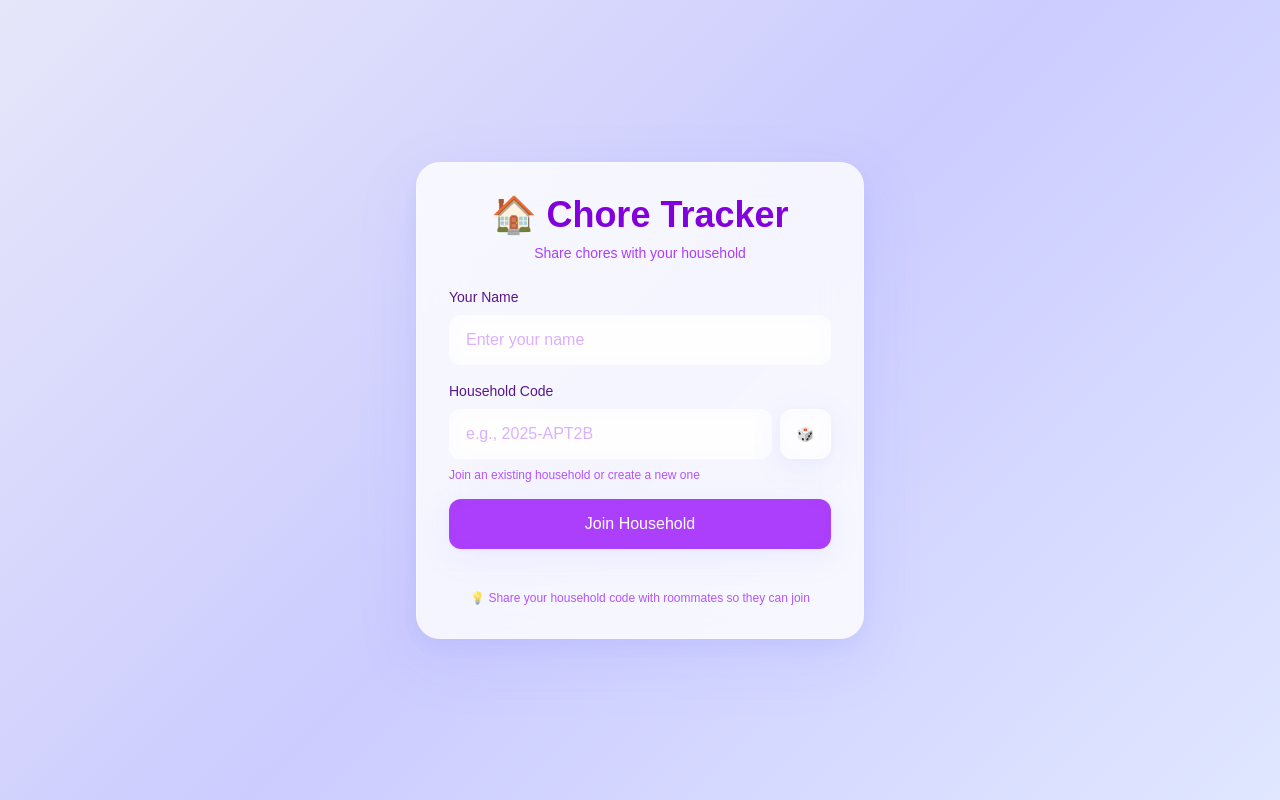
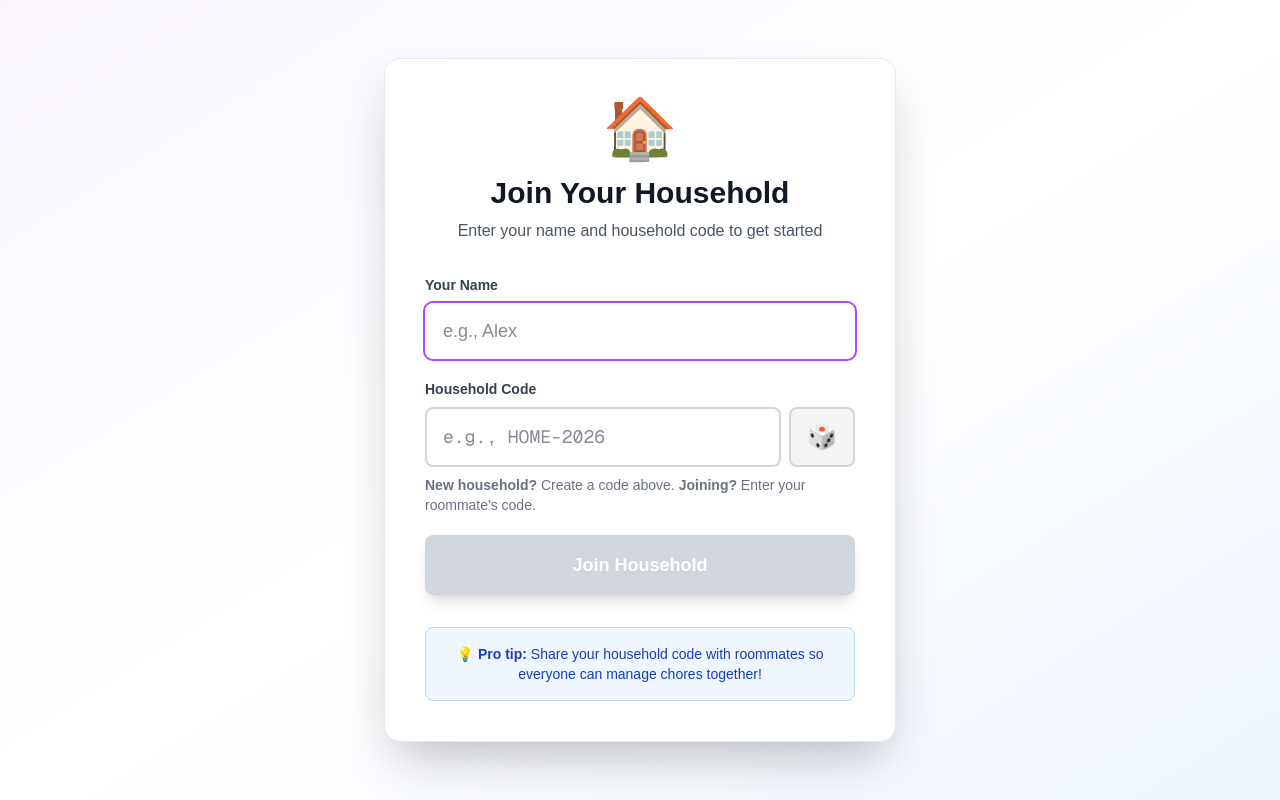
Before and after one commit to ishita03133/chore-tracker, a Next.js app: page / in a window 1280 px wide. Built offline with nearby package versions, Linux system fonts and the light colour scheme.

Commit message:
made auth flow better

```diff
--- a/src/app/page.tsx
+++ b/src/app/page.tsx
@@ -186,6 +186,9 @@ export default function Home() {
   // State to track if component is mounted (needed for portal rendering)
   const [isMounted, setIsMounted] = useState(false);
 
+  // State to track if household code was just copied (for showing feedback)
+  const [codeCopied, setCodeCopied] = useState(false);
+
   /* ============================================
      LOCALSTORAGE PERSISTENCE - LOAD & SAVE
      ============================================
@@ -235,6 +238,72 @@ export default function Home() {
     setHouseholdId(household);
     setUserId(uid);
     setIsAuthenticated(true);
+  };
+
+  // Sign out handler - clears auth and returns to login screen
+  const handleSignOut = () => {
+    // Confirm before signing out
+    if (confirm("Are you sure you want to sign out? Your chores will remain in the household.")) {
+      // Clear auth data from localStorage
+      localStorage.removeItem("userId");
+      localStorage.removeItem("userName");
+      localStorage.removeItem("householdId");
+
+      // Reset auth state
+      setUserId(null);
+      setUserName(null);
+      setHouseholdId(null);
+      setIsAuthenticated(false);
+    }
+  };
+
+  // Delete assignee handler - removes assignee and clears from chores/categories
+  const handleDeleteAssignee = (assigneeId: number) => {
+    const assignee = assignees.find((a) => a.id === assigneeId);
+    if (!assignee) return;
+
+    // Check if assignee is used in any chores
+    const choresUsingAssignee = chores.filter((chore) =>
+      chore.assigneeIds.includes(assigneeId)
+    );
+
+    // Check if assignee is used in any categories
+    const categoriesUsingAssignee = categories.filter((cat) =>
+      cat.assigneeIds.includes(assigneeId)
+    );
+
+    // Build confirmation message
+    let confirmMessage = `Delete "${assignee.name}"?`;
+    if (choresUsingAssignee.length > 0 || categoriesUsingAssignee.length > 0) {
+      confirmMessage += `\n\nThis will remove them from:`;
+      if (choresUsingAssignee.length > 0) {
+        confirmMessage += `\n• ${choresUsingAssignee.length} chore(s)`;
+      }
+      if (categoriesUsingAssignee.length > 0) {
+        confirmMessage += `\n• ${categoriesUsingAssignee.length} category/categories`;
+      }
+    }
+
+    if (confirm(confirmMessage)) {
+      // Remove assignee from all chores
+      setChores(
+        chores.map((chore) => ({
+          ...chore,
+          assigneeIds: chore.assigneeIds.filter((id) => id !== assigneeId),
+        }))
+      );
+
+      // Remove assignee from all categories
+      setCategories(
+        categories.map((cat) => ({
+          ...cat,
+          assigneeIds: cat.assigneeIds.filter((id) => id !== assigneeId),
+        }))
+      );
+
+      // Remove the assignee itself
+      setAssignees(assignees.filter((a) => a.id !== assigneeId));
+    }
   };
 
   // PHASE 1: Load data from localStorage on mount
@@ -907,30 +976,88 @@ export default function Home() {
     <div className="flex min-h-screen items-center justify-center font-sans">
       {/* Main content container with centered layout and max width */}
       <main className="flex min-h-screen w-full max-w-3xl flex-col items-start py-16 px-8">
-        {/* Header with title and add button */}
-        <div className="w-full flex items-center justify-between mb-8">
-          {/* Left side: Title and user info */}
-          <div>
+        {/* Header with title and household info */}
+        <div className="w-full mb-8">
+
+          {/* Title and Add Button Row */}
+          <div className="flex items-center justify-between mb-4">
             <h1 className="text-4xl font-semibold text-black dark:text-zinc-50">
           Chore Tracker
         </h1>
-            <p className="text-sm text-purple-600/70 dark:text-purple-400/70 mt-1">
-              {userName} · {householdId}
+
+            {/* Add Chore button */}
+            {chores.length > 0 && !isAddingChore && (
+              <button
+                onClick={() => {
+                  setIsAddingChore(true);
+                }}
+                className="px-4 py-2 bg-white/40 hover:bg-white/60 dark:bg-white/10 dark:hover:bg-white/20 backdrop-blur-md border border-white/20 text-purple-700 dark:text-purple-300 rounded-xl transition-all duration-300 shadow-glass text-sm font-medium"
+              >
+                + Add Chore
+              </button>
+            )}
+          </div>
+
+          {/* Household Info Card - Prominent & Clear */}
+          <div className="p-4 rounded-xl bg-white/60 dark:bg-white/10 backdrop-blur-md border border-white/30 shadow-sm">
+            <div className="flex items-center justify-between">
+              <div>
+                <div className="text-xs font-semibold text-purple-600/70 dark:text-purple-400/70 uppercase tracking-wide mb-1">
+                  Your Household
+                </div>
+                <div className="flex items-center gap-3">
+                  <span className="text-lg font-bold text-purple-900 dark:text-purple-100">
+                    {userName}
+                  </span>
+                  <span className="text-purple-400 dark:text-purple-600">•</span>
+                  <span className="text-lg font-mono font-bold text-purple-700 dark:text-purple-300">
+                    {householdId}
+                  </span>
+                </div>
+              </div>
+
+              {/* Action Buttons */}
+              <div className="flex items-center gap-2">
+                {/* Copy Code Button */}
+                <button
+                  onClick={() => {
+                    navigator.clipboard.writeText(householdId || "");
+                    setCodeCopied(true);
+                    setTimeout(() => setCodeCopied(false), 2000);
+                  }}
+                  className="px-4 py-2 bg-purple-600/80 hover:bg-purple-700/90 dark:bg-purple-700/80 dark:hover:bg-purple-600/90 text-white rounded-lg transition-all shadow-sm font-medium text-sm flex items-center gap-2"
+                  title="Copy household code"
+                >
+                  {codeCopied ? (
+                    <>
+                      <span>✓</span>
+                      <span>Copied!</span>
+                    </>
+                  ) : (
+                    <>
+                      <span>📋</span>
+                      <span>Copy Code</span>
+                    </>
+                  )}
+                </button>
+
+                {/* Sign Out Button */}
+                <button
+                  onClick={handleSignOut}
+                  className="px-4 py-2 bg-white/40 hover:bg-red-50/60 dark:bg-white/10 dark:hover:bg-red-900/30 border border-white/30 hover:border-red-300/50 dark:hover:border-red-700/50 text-gray-700 hover:text-red-600 dark:text-gray-300 dark:hover:text-red-400 rounded-lg transition-all shadow-sm font-medium text-sm flex items-center gap-2"
+                  title="Sign out of household"
+                >
+                  <span>🚪</span>
+                  <span>Sign Out</span>
+                </button>
+              </div>
+            </div>
+
+            {/* Helper text */}
+            <p className="text-xs text-purple-600/60 dark:text-purple-400/60 mt-2">
+              Share this code with roommates so they can join your household
             </p>
           </div>
-
-          {/* Right side: Add Chore button */}
-          {chores.length > 0 && !isAddingChore && (
-            <button
-              onClick={() => {
-                // Show the inline input form for adding a new chore
-                setIsAddingChore(true);
-              }}
-              className="px-4 py-2 bg-white/40 hover:bg-white/60 dark:bg-white/10 dark:hover:bg-white/20 backdrop-blur-md border border-white/20 text-purple-700 dark:text-purple-300 rounded-xl transition-all duration-300 shadow-glass text-sm font-medium"
-            >
-              + Add Chore
-            </button>
-          )}
         </div>
 
         {/* ============================================
--- a/src/components/LoginScreen.tsx
+++ b/src/components/LoginScreen.tsx
@@ -87,40 +87,45 @@ export default function LoginScreen({ onLogin }: LoginScreenProps) {
   };
 
   return (
-    <div className="min-h-screen flex items-center justify-center p-4">
-      <div className="w-full max-w-md">
-        {/* Card */}
-        <div className="backdrop-blur-xl bg-white/80 dark:bg-purple-950/80 border border-white/30 rounded-3xl shadow-glass-strong p-8 space-y-6">
-          {/* Header */}
-          <div className="text-center space-y-2">
-            <h1 className="text-4xl font-bold text-purple-700 dark:text-purple-300">
-              🏠 Chore Tracker
+    <div className="min-h-screen flex items-center justify-center p-6 bg-gradient-to-br from-purple-50 via-white to-blue-50 dark:from-gray-900 dark:via-purple-900 dark:to-gray-900">
+      <div className="w-full max-w-lg">
+        {/* Simple Card */}
+        <div className="bg-white dark:bg-gray-800 rounded-2xl shadow-2xl p-10 border border-gray-200 dark:border-gray-700">
+
+          {/* Clear Header */}
+          <div className="text-center mb-8">
+            <div className="text-6xl mb-4">🏠</div>
+            <h1 className="text-3xl font-bold text-gray-900 dark:text-white mb-2">
+              Join Your Household
             </h1>
-            <p className="text-sm text-purple-600/80 dark:text-purple-400/80">
-              Share chores with your household
+            <p className="text-gray-600 dark:text-gray-400">
+              Enter your name and household code to get started
             </p>
           </div>
 
-          {/* Form */}
-          <div className="space-y-4">
-            {/* Name Input */}
+          {/* Simple Form */}
+          <div className="space-y-5">
+
+            {/* Name Input - Simple & Clear */}
             <div>
-              <label className="block text-sm font-medium text-purple-900 dark:text-purple-200 mb-2">
+              <label className="block text-sm font-semibold text-gray-700 dark:text-gray-300 mb-2">
                 Your Name
               </label>
               <input
                 type="text"
                 value={name}
                 onChange={(e) => setName(e.target.value)}
-                placeholder="Enter your name"
-                className="w-full px-4 py-3 border border-white/30 rounded-xl bg-white/50 dark:bg-white/10 backdrop-blur-md text-black dark:text-zinc-50 focus:outline-none focus:ring-2 focus:ring-purple-400/50 focus:border-purple-300 transition-all duration-300 placeholder:text-purple-400/60"
+                onKeyPress={(e) => e.key === 'Enter' && handleJoinHousehold()}
+                placeholder="e.g., Alex"
+                className="w-full px-4 py-3 text-lg border-2 border-gray-300 dark:border-gray-600 rounded-lg bg-white dark:bg-gray-700 text-gray-900 dark:text-white focus:outline-none focus:ring-2 focus:ring-purple-500 focus:border-transparent transition-all"
                 disabled={isLoading}
+                autoFocus
               />
             </div>
 
-            {/* Household Code Input */}
+            {/* Household Code Input - Simple & Clear */}
             <div>
-              <label className="block text-sm font-medium text-purple-900 dark:text-purple-200 mb-2">
+              <label className="block text-sm font-semibold text-gray-700 dark:text-gray-300 mb-2">
                 Household Code
               </label>
               <div className="flex gap-2">
@@ -128,45 +133,46 @@ export default function LoginScreen({ onLogin }: LoginScreenProps) {
                   type="text"
                   value={householdCode}
                   onChange={(e) => setHouseholdCode(e.target.value.toUpperCase())}
-                  placeholder="e.g., 2025-APT2B"
-                  className="flex-1 px-4 py-3 border border-white/30 rounded-xl bg-white/50 dark:bg-white/10 backdrop-blur-md text-black dark:text-zinc-50 focus:outline-none focus:ring-2 focus:ring-purple-400/50 focus:border-purple-300 transition-all duration-300 placeholder:text-purple-400/60"
+                  onKeyPress={(e) => e.key === 'Enter' && handleJoinHousehold()}
+                  placeholder="e.g., HOME-2026"
+                  className="flex-1 px-4 py-3 text-lg border-2 border-gray-300 dark:border-gray-600 rounded-lg bg-white dark:bg-gray-700 text-gray-900 dark:text-white focus:outline-none focus:ring-2 focus:ring-purple-500 focus:border-transparent transition-all font-mono"
                   disabled={isLoading}
                 />
                 <button
                   onClick={generateRandomCode}
                   disabled={isLoading}
-                  className="px-4 py-3 bg-white/40 hover:bg-white/60 dark:bg-white/10 dark:hover:bg-white/20 backdrop-blur-md border border-white/20 text-purple-700 dark:text-purple-300 rounded-xl transition-all duration-300 shadow-glass text-sm font-medium disabled:opacity-50"
+                  className="px-4 py-3 bg-gray-100 hover:bg-gray-200 dark:bg-gray-700 dark:hover:bg-gray-600 border-2 border-gray-300 dark:border-gray-600 rounded-lg transition-all disabled:opacity-50 text-2xl"
                   title="Generate random code"
                 >
                   🎲
                 </button>
               </div>
-              <p className="mt-2 text-xs text-purple-600/70 dark:text-purple-400/70">
-                Join an existing household or create a new one
+              <p className="mt-2 text-sm text-gray-500 dark:text-gray-400">
+                <span className="font-semibold">New household?</span> Create a code above. <span className="font-semibold">Joining?</span> Enter your roommate's code.
               </p>
             </div>
 
-            {/* Error Message */}
+            {/* Error Message - Clear & Prominent */}
             {error && (
-              <div className="p-3 rounded-xl bg-red-100/60 dark:bg-red-950/60 border border-red-300/30 text-red-700 dark:text-red-300 text-sm">
-                {error}
+              <div className="p-4 rounded-lg bg-red-50 dark:bg-red-900/30 border-2 border-red-200 dark:border-red-800 text-red-800 dark:text-red-200 text-sm font-medium">
+                ⚠️ {error}
               </div>
             )}
 
-            {/* Submit Button */}
+            {/* Submit Button - Clear & Prominent */}
             <button
               onClick={handleJoinHousehold}
-              disabled={isLoading}
-              className="w-full px-6 py-3 bg-purple-600/80 hover:bg-purple-700/90 dark:bg-purple-700/80 dark:hover:bg-purple-600/90 backdrop-blur-md border border-purple-500/20 text-white rounded-xl transition-all duration-300 shadow-glass font-medium disabled:opacity-50 disabled:cursor-not-allowed"
+              disabled={isLoading || !name.trim() || !householdCode.trim()}
+              className="w-full px-6 py-4 text-lg font-bold bg-purple-600 hover:bg-purple-700 disabled:bg-gray-300 dark:disabled:bg-gray-700 text-white rounded-lg transition-all disabled:cursor-not-allowed shadow-lg hover:shadow-xl transform hover:-translate-y-0.5"
             >
-              {isLoading ? "Joining..." : "Join Household"}
+              {isLoading ? "Joining Household..." : "Join Household"}
             </button>
           </div>
 
-          {/* Info */}
-          <div className="pt-4 border-t border-white/20">
-            <p className="text-xs text-center text-purple-600/70 dark:text-purple-400/70">
-              💡 Share your household code with roommates so they can join
+          {/* Clear Info Box */}
+          <div className="mt-8 p-4 bg-blue-50 dark:bg-blue-900/20 rounded-lg border border-blue-200 dark:border-blue-800">
+            <p className="text-sm text-blue-800 dark:text-blue-200 text-center">
+              💡 <span className="font-semibold">Pro tip:</span> Share your household code with roommates so everyone can manage chores together!
             </p>
           </div>
         </div>
```
Lines whose indentation alone changed are shown as unchanged.
